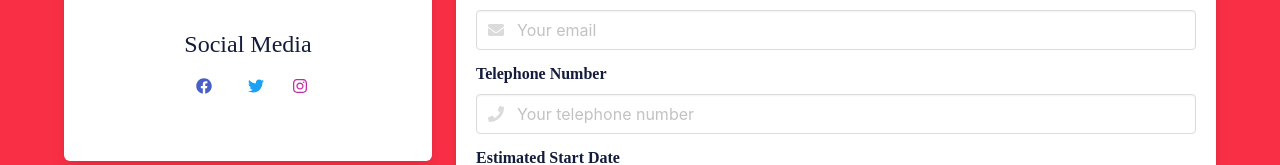
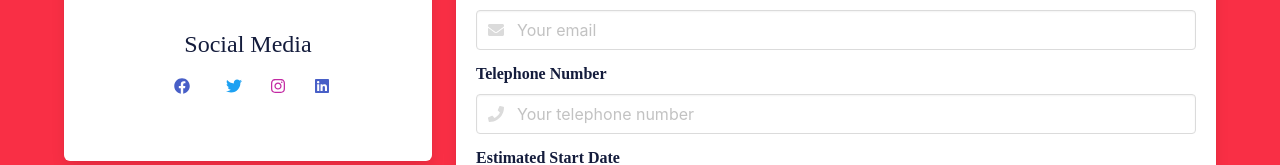
Before and after one commit to CodeMaster1025/Goldenhand-NextJS, a Next.js app: page / in a window 1280 px wide. Shown: the part 8270-8435 px from the top of the page. Built offline with nearby package versions, Linux system fonts and the light colour scheme; a web font is replaced by a local one.

Commit message:
ditch yarn, use pnpm

```diff
--- a/components/contact.tsx
+++ b/components/contact.tsx
@@ -1,12 +1,13 @@
 import Form from './form'
 import { FontAwesomeIcon } from '@fortawesome/react-fontawesome'
-import { faFacebook, faTwitter, faInstagram } from '@fortawesome/free-brands-svg-icons'
+import { faFacebook, faTwitter, faInstagram, faLinkedin } from '@fortawesome/free-brands-svg-icons'
 import { IconProp } from '@fortawesome/fontawesome-svg-core'
 
 export type SocialLinks = {
     facebookURL: string
     twitterURL: string
     instagramURL: string
+    linkedinURL: string
 }
 
 export default function Contact(props: {socialLinks : SocialLinks}) {
@@ -35,6 +36,9 @@ export default function Contact(props: {socialLinks : SocialLinks}) {
                                     <a href={socialLinks.instagramURL} className="level-item">
                                         <span className="icon is-medium"><FontAwesomeIcon icon={faInstagram as IconProp} /></span>
                                     </a>
+                                    <a href={socialLinks.linkedinURL} className="level-item">
+                                        <span className="icon is-medium"><FontAwesomeIcon icon={faLinkedin as IconProp} /></span>
+                                    </a>
                                 </div>
                             </nav>
                         </div>
--- a/pages/index.tsx
+++ b/pages/index.tsx
@@ -34,6 +34,7 @@ export default function HomePage() {
     facebookURL: "https://www.facebook.com/goldenhandsoftware",
     twitterURL: "https://twitter.com/goldenhand_dev",
     instagramURL: "https://www.instagram.com/goldenhandsoftware",
+    linkedinURL: "https://www.linkedin.com/company/goldenhand-software"
   }
 
   return (
```
Also changed, not shown: package.json (+6 -7 lines), 2 other files (tests, documents, lock files or other folders).
